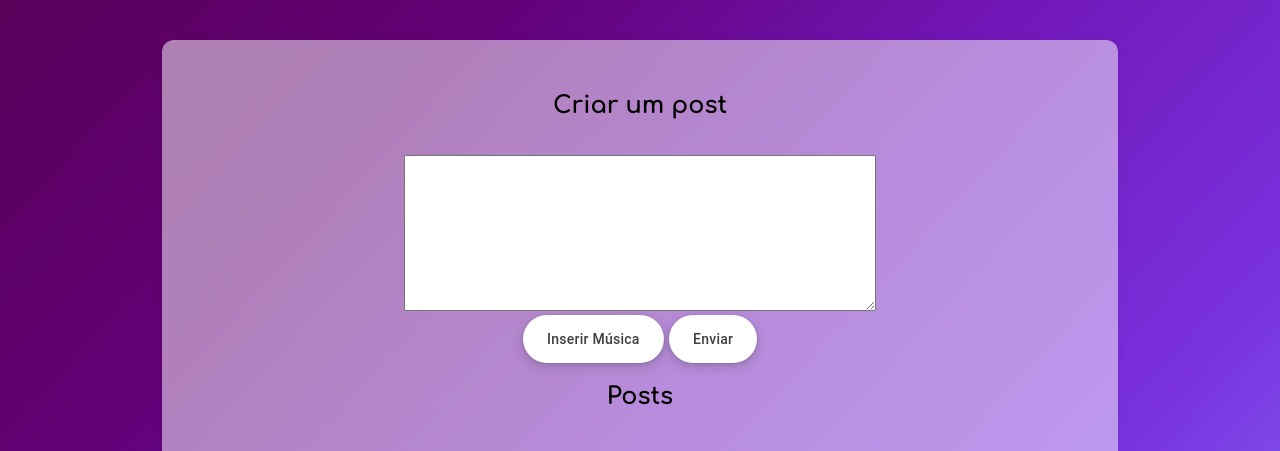
After one commit to engsoft-atitus/engsw-2025-1, a Django app: a page that uses comunidade/templates/comunidade/community_post_page.html in a window 1280 px wide. The commit adds this page. Shown: the top 451 px of the page. Run offline with Django 5.2, Linux system fonts and the light colour scheme; a user stored in the database is signed in; tables that the repository leaves empty hold one stand-in row (values such as "Sample post"); grey boxes marked "Sample" are stand-in pictures.

Commit message:
Criação de uma pagina só para posts, e pequenas alterações nas visualizações de musicas no posts

```diff
--- a/comunidade/static/comunidade/base.css
+++ b/comunidade/static/comunidade/base.css
@@ -212,6 +212,10 @@ button:disabled {
   align-items: center;
 }
 
+.post-size{
+  max-height: 30%;
+}
+
 .cards-see {
   display: grid;
   grid-template-columns: repeat(auto-fill, minmax(160px, 1fr));
@@ -335,6 +339,7 @@ section {
   .music-spacing{
     padding: 1rem;
     margin: 10px;
+    max-width: 72%;
   }
 
 }
@@ -411,3 +416,12 @@ nav {
 .post-music-name{
   font-size: small;
 }
+
+.music-spacing{
+  max-width: 80%;
+}
+
+.musica-div{
+  gap: 8px;
+  border-radius: 8px;
+}
--- a/comunidade/static/comunidade/community_preview.js
+++ b/comunidade/static/comunidade/community_preview.js
@@ -232,6 +232,7 @@ async function showMusicResults() {
 
         let musicaImagem = document.createElement("img");
         musicaImagem.setAttribute("src", val["imagem"]);
+        musicaImagem.className = "musica-div";
         musicaImagem.style.width = "100px"; // da pra tirar isso daqui dps
         musicaImagem.style.height = "100px";
 
--- /dev/null
+++ b/comunidade/templates/comunidade/community_post_page.html
@@ -0,0 +1,78 @@
+{% extends "comunidade/base.html" %}
+{% load static %}
+{% load tz %}
+{% block content %}
+<div class="container">
+    {% if is_participating or community.criador.id == user_id %}
+    <div class="posts-admin">
+        <h2>Criar um post</h2>
+        <form action="{% url 'community_post' community.id %}" method="post">
+            {% csrf_token %}
+            {{form.body}}
+            {{form.musica_nome.as_hidden}}
+            {{form.musica_artista.as_hidden}}
+            {{form.musica_link.as_hidden}}
+            {{form.musica_imagem.as_hidden}}
+            <modal class="post-modal-music" id="musica-modal">
+            <section class="modal-content" id="modal-content">
+                <search class="search-music">
+                <input id="music-query" type="text" placeholder="Digite o nome da música">
+                <button type="button" id="query-btn">Pesquisar</button>
+                </search>
+            </section>
+            </modal>
+            <button id="musica-btn" type="button">Inserir Música</button>
+            <button type="submit">Enviar</button>
+        </form>
+        </div>
+    {% endif %}
+
+    <h2>Posts</h2>
+    {% for post in posts %}
+    <section id="{{post.id}}" >
+    <div class="centralizar">
+        <article  class="comentario">
+        <div class="usuario-post">
+            <!--Placeholder para foto de perfil-->
+            <img src="https://placecats.com/75/75" alt="profile picture" style="border-radius: 50%;">
+            <h4>{{post.user.username}}</h4>
+        </div>
+        <p class="post-body">{{post.body}}</p>
+
+
+        {% if post.musica != None %}
+        <div class="container music-spacing music-post-size">
+        <a href="{% url 'player' %}?nome={{ post.musica.nome }}&nomeartista={{ post.musica.artista }}&linkmusica={{ post.musica.link }}&imagem={{ post.musica.imagem }}"><img class="music-image-post" src="{{post.musica.imagem}}"></a>
+        <p class="post-music-name">{{post.musica.nome}}</p>
+        <p class="post-artist-name">{{post.musica.artista}}</p>
+        </div>
+        {% endif %}
+
+        <div class="low-post-section">
+        {% localtime on %}
+            <p>{{post.data_post|timezone:"America/Sao_Paulo"|date:"Y m d H:i"}}</p>
+        {% endlocaltime %}
+            <div id="{{post.id}}" class="like-section">
+            {% if request.user in post.curtidores.all %}
+            <button class="like-post" onclick="dislike(this.parentNode)"><img class="like" src="{% static "comunidade/dislike.png"%}" alt="Botão de descurtir"></button>
+            {% else %}
+            <button class="like-post" onclick="like(this.parentNode)"><img class="like" src="{% static "comunidade/like.png"%}" alt="Botão de curtir"></button>
+            {% endif %}
+            <p class="curtidas">{{post.curtidas}}</p>
+            </div>
+        </div>
+
+
+
+        </article>
+    </div>
+    {% if post.user == request.user %}
+        <button class="edit-post" onclick="setEditPost(this.parentNode)">Editar</button>
+        <button class="delete-post"><a href="{% url 'delete_post' post.id %}">Deletar</a></button>
+    {% endif %}
+    </section>
+
+{% endfor %}
+</div>
+<script src="{% static 'comunidade/community_preview.js' %}"></script>
+{% endblock %}
--- a/comunidade/urls.py
+++ b/comunidade/urls.py
@@ -16,4 +16,5 @@ urlpatterns = [
     path('post/like/',views.like_post, name="like_post"),
     path('post/dislike/',views.dislike_post, name="dislike_post"),
     path('musicas/',views.deezer_search,name="deezer_search"),
+    path('<str:nome_tag>/community_post_page', views.community_post_page, name="community_post_page")
 ]
--- a/comunidade/views.py
+++ b/comunidade/views.py
@@ -230,3 +230,25 @@ def deezer_search(request):
         except:
             return JsonResponse({'status':'false','message':'Something went wrong'},status=500)
     return redirect(my_communities)
+
+
+@login_required
+def community_post_page(request, nome_tag):
+    community = get_object_or_404(Community, nome_tag=nome_tag)
+    is_participating = False
+    user_communities = Community_User.objects.filter(user_id=request.user.id)
+    user_community_ids = user_communities.values_list('community_id', flat=True)
+
+    posts = Post.objects.filter(community=community.id).order_by("-data_post")
+    if community.id in user_community_ids:
+        is_participating = True
+
+    form = PostForm()
+    context = {'community':community,
+               'is_participating': is_participating,
+               'user_id': request.user.id,
+               "titulo": community.nome,
+               "posts":posts,
+               "form":form}
+
+    return render(request,"comunidade/community_post_page.html",context=context)
```
Also changed, not shown: comunidade/templates/comunidade/community_preview.html (+3 -64 lines), 1 other file.
